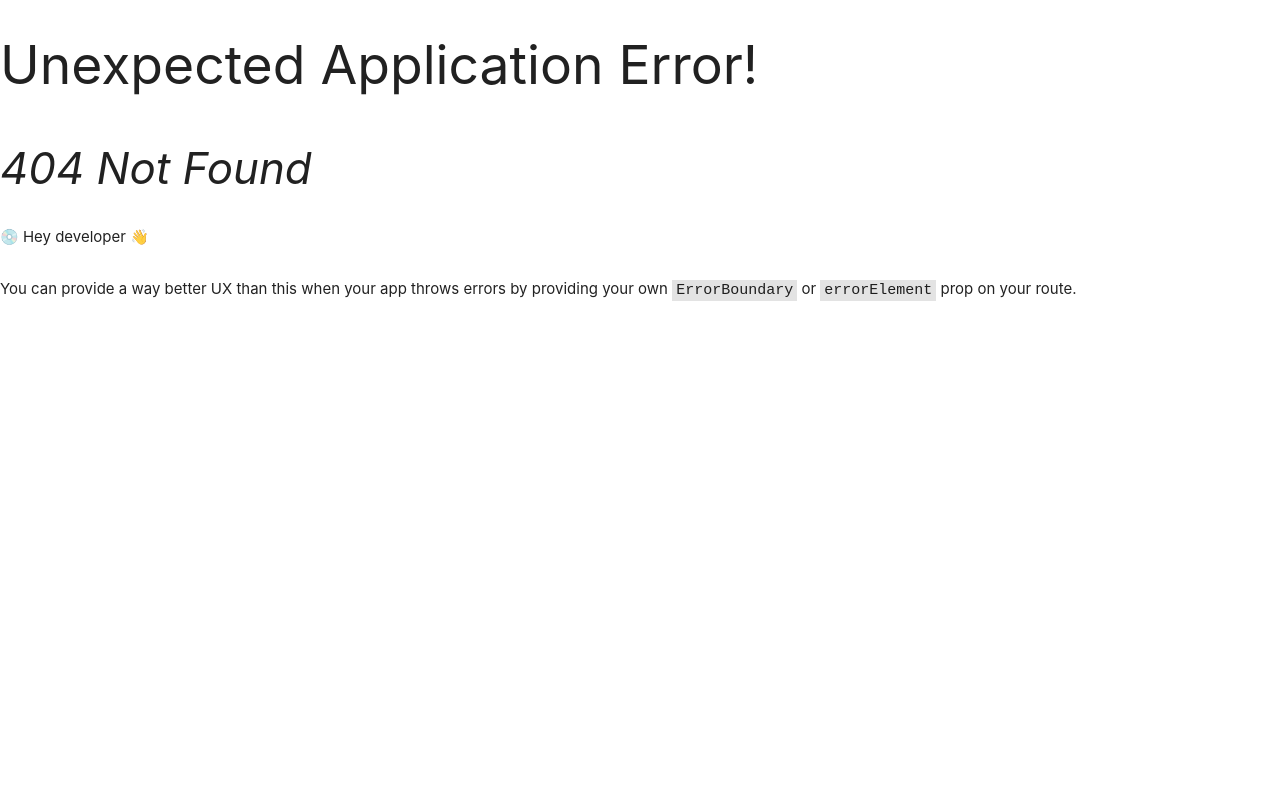
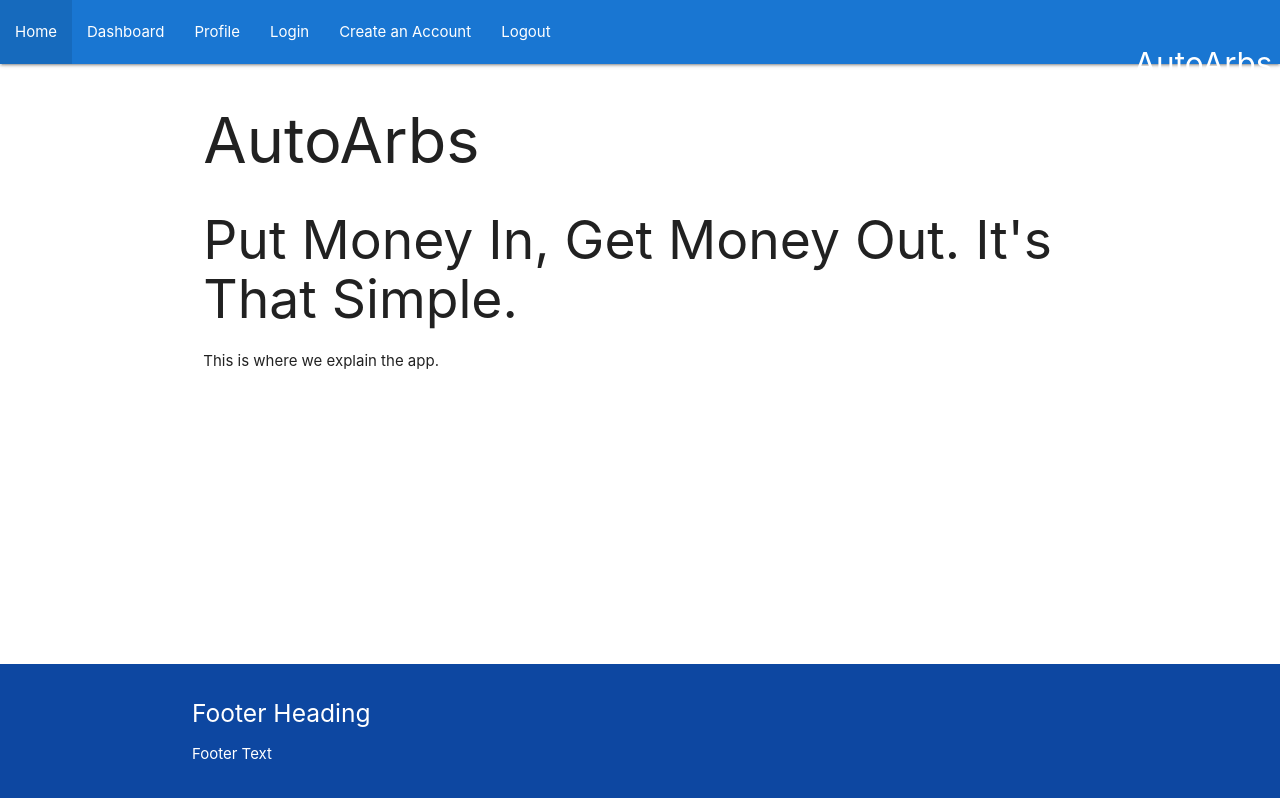
Before and after one commit to qbit-0/autoarbs, a React (Create React App) app in the folder autoarbs/: page /home in a window 1280 px wide. Before the commit this address had no page. Built offline with nearby package versions, Linux system fonts and the light colour scheme.

Commit message:
Add a home page for first time visitors

```diff
--- a/autoarbs/src/App.tsx
+++ b/autoarbs/src/App.tsx
@@ -1,5 +1,6 @@
 import { createBrowserRouter, RouterProvider } from "react-router-dom";
 import DashboardPage from "./components/pages/DashboardPage";
+import HomePage from "./components/pages/HomePage";
 import LoginPage from "./components/pages/LoginPage";
 import OtpPage from "./components/pages/OtpPage";
 import ProfilePage from "./components/pages/ProfilePage";
@@ -12,6 +13,7 @@ const router = createBrowserRouter([
     element: <Root />,
     children: [
       { path: "/", element: <DashboardPage /> },
+      { path: "/home", element: <HomePage /> },
       { path: "/profile", element: <ProfilePage /> },
       { path: "/registration", element: <RegistrationPage /> },
       { path: "/otp", element: <OtpPage /> },
--- a/autoarbs/src/components/Header.tsx
+++ b/autoarbs/src/components/Header.tsx
@@ -21,6 +21,7 @@ const Header = (props: Props) => {
 
   const navLinks = (
     <>
+      <NavLink name="Home" to="/home" onClick={handleNavClick} />
       <NavLink name="Dashboard" to="/" onClick={handleNavClick} />
       <NavLink name="Profile" to="/profile" onClick={handleNavClick} />
       <NavLink name="Login" to="/login" onClick={handleNavClick} />
--- /dev/null
+++ b/autoarbs/src/components/pages/HomePage.tsx
@@ -0,0 +1,19 @@
+type Props = {};
+
+const HomePage = (props: Props) => {
+  return (
+    <div>
+      <div className="container">
+        <div className="row">
+          <div className="col s12">
+            <h1>AutoArbs</h1>
+            <h2>Put Money In, Get Money Out. It's That Simple.</h2>
+            <p>This is where we explain the app.</p>
+          </div>
+        </div>
+      </div>
+    </div>
+  );
+};
+
+export default HomePage;
```
